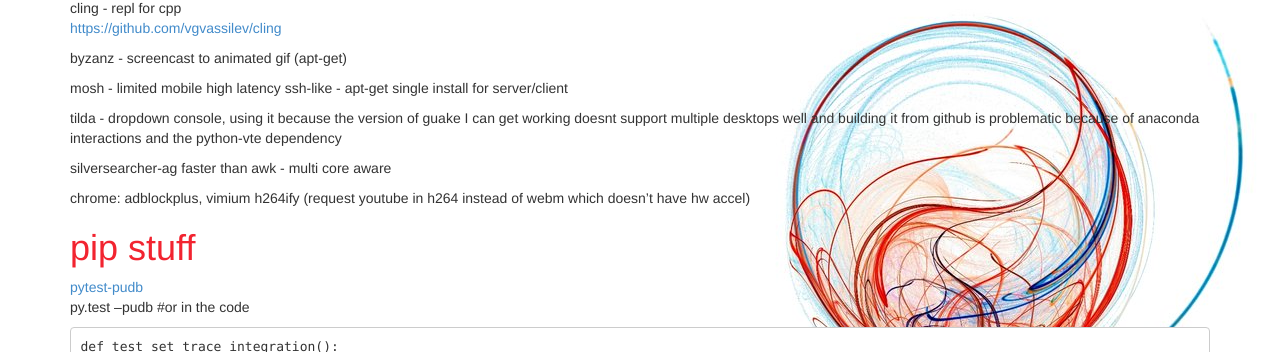
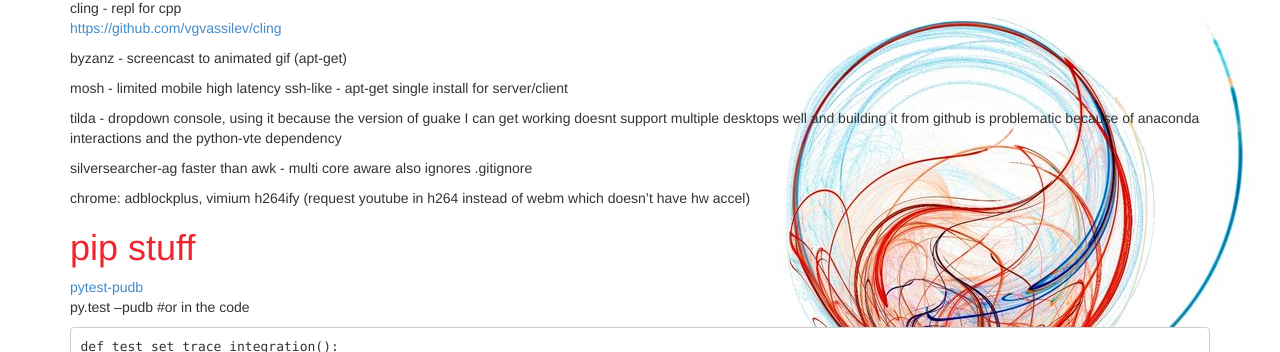
Before and after one commit to faizanvahevaria/chrisamow.github.io, a Jekyll site: the page built from _posts/2016-11-14-misc-tools.md, in a window 1280 px wide. Shown: the part 473-825 px from the top of the page. Built offline with Jekyll 4.4.1, drawn with Linux system fonts in a browser that asks for light colours; nearby versions of some CDN libraries; comment, search, counter and statistics services are not loaded.

Commit message:
blog content

```diff
--- a/_posts/2016-11-14-misc-tools.md
+++ b/_posts/2016-11-14-misc-tools.md
@@ -37,7 +37,7 @@ tilda - dropdown console, using it because the version of guake I can get workin
 
 
 silversearcher-ag
-faster than awk - multi core aware
+faster than awk - multi core aware also ignores .gitignore
 
 
 chrome: adblockplus, vimium
```
